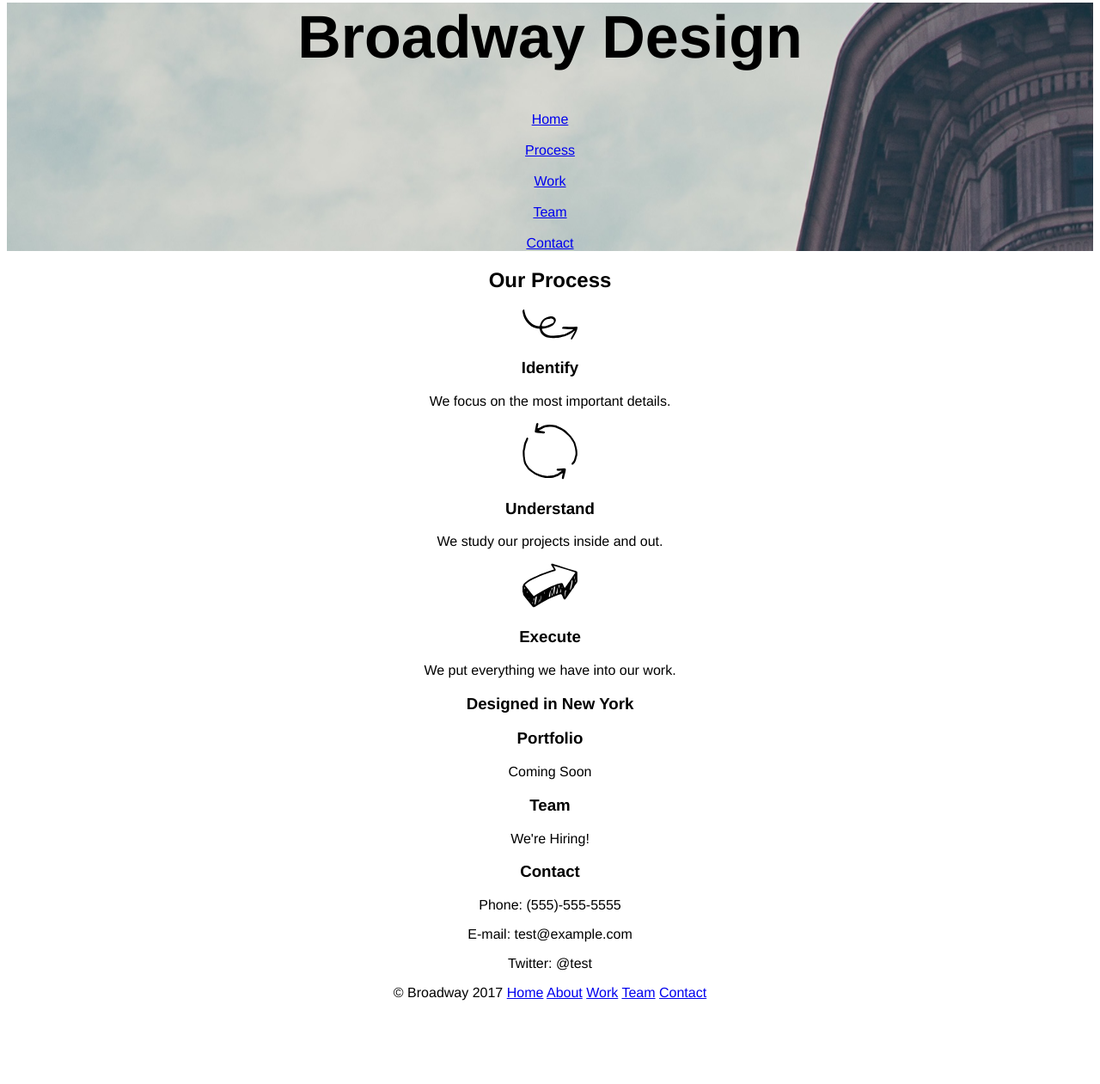
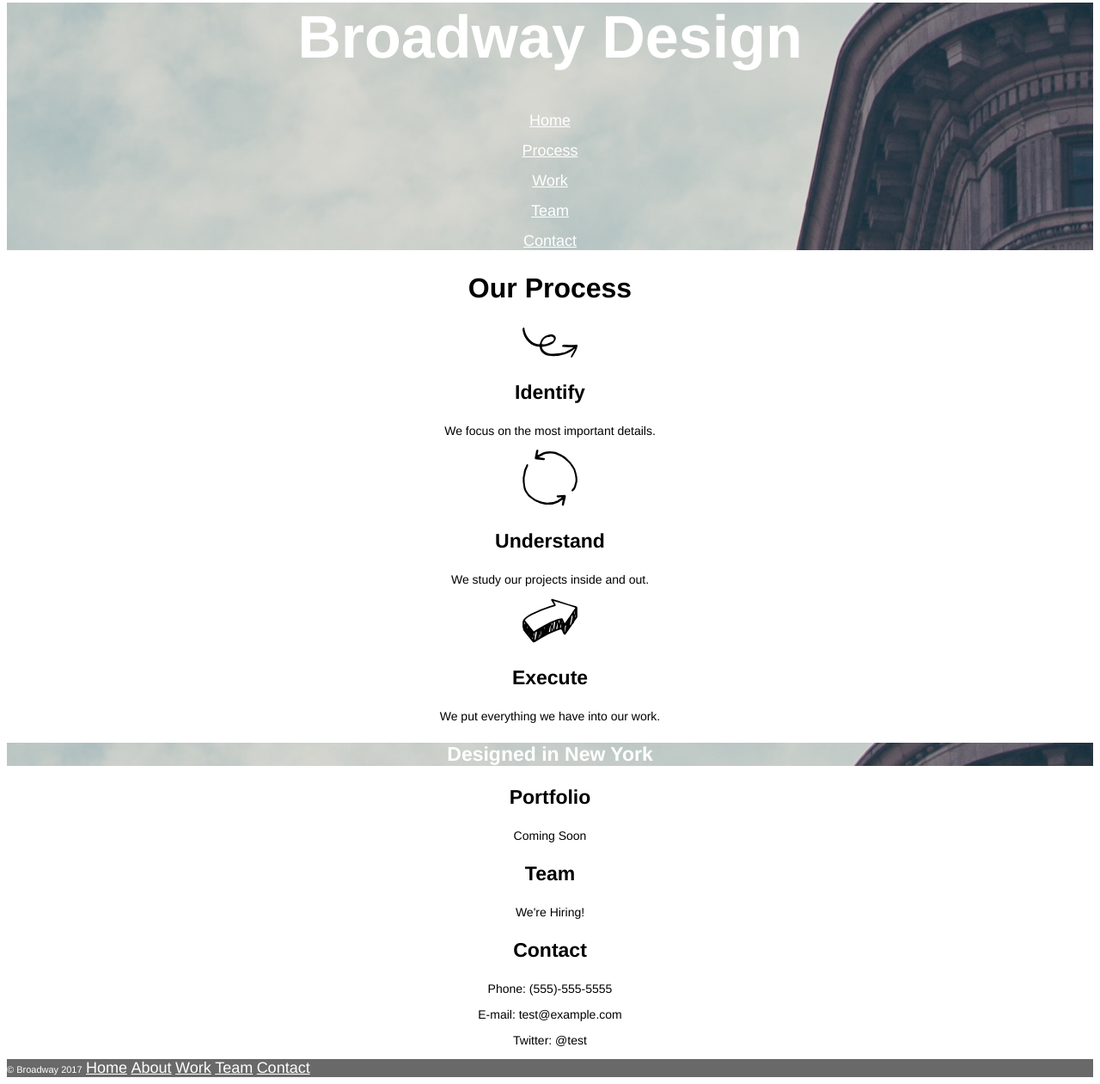
Before and after one commit to pelez21/Broadway, a plain HTML site: page index.html in a window 1280 px wide. Shown: the part 44-1305 px from the top of the page at 86% size. Before the commit the page ends 1216 px from the top, so only its background shows below. Drawn offline with Linux system fonts and the light colour scheme.

Commit message:
Final HTML & CSS for Broadway Design.

```diff
--- a/index.html
+++ b/index.html
@@ -6,17 +6,17 @@
     <link href="./resources/css/style.css" type="text/css" rel="stylesheet">
   </head>
   <body>
-    <header class="head">
+    <header class="head white">
       <h1>Broadway Design</h1>
-      <a href="#">Home</a><br><br>
-      <a href="#">Process</a><br><br>
-      <a href="#">Work</a><br><br>
-      <a href="#">Team</a><br><br>
-      <a href="#">Contact</a>
+      <p><a class="white" href="#">Home</a></p>
+      <p><a class="white" href="#">Process</a></p>
+      <p><a class="white" href="#">Work</a></p>
+      <p><a class="white" href="#">Team</a></p>
+      <p><a class="white" href="#">Contact</a></p>
     </header>
 
-    <section class="process">
-      <h2>Our Process</h2>
+    <section>
+      <h2 class="process">Our Process</h2>
       <img src="./resources/images/identify.svg">
       <h3>Identify</h3>
       <p>We focus on the most important details.</p>
@@ -29,7 +29,7 @@
     </section>
 
     <section>
-      <h3 class="white-text">Designed in New York</h3>
+      <h3 class=" head white">Designed in New York</h3>
       <h3>Portfolio</h3>
       <p>Coming Soon</p>
       <h3>Team</h3>
@@ -40,14 +40,14 @@
       <p>Twitter: @test</p>
     </section>
 
-    <footer class="foot">
+    <footer class="foot white">
       <nav>
-        <span>&copy Broadway 2017</span>
-        <a href="#">Home</a>
-        <a href="#">About</a>
-        <a href="#">Work</a>
-        <a href="#">Team</a>
-        <a href="#">Contact</a>
+        <span class="copy">&copy Broadway 2017</span>
+        <a class="white" href="#">Home</a>
+        <a class="white" href="#">About</a>
+        <a class="white" href="#">Work</a>
+        <a class="white" href="#">Team</a>
+        <a class="white" href="#">Contact</a>
       </nav>
     </footer>
   </body>
--- a/resources/css/style.css
+++ b/resources/css/style.css
@@ -8,5 +8,28 @@ body {
 h1 {
   font-size: 70px;
   font-weight: bold;
-
 }
+.white {
+  color: white;
+}
+a {
+  font-size: 18px;
+}
+h2 {
+  font-size: 32px;
+  font-weight: bold;
+}
+h3 {
+  font-size: 23px;
+  font-weight: bold;
+}
+p {
+  font-size: 14px;
+}
+.foot {
+  background-color: dimgray;
+  text-align: left;
+}
+.copy {
+  font-size: 11px;
+}
```
